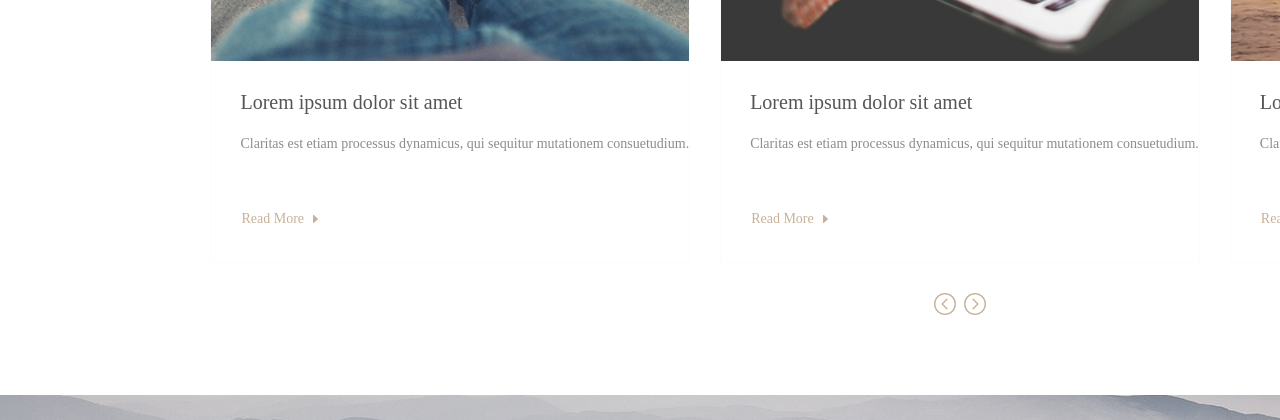
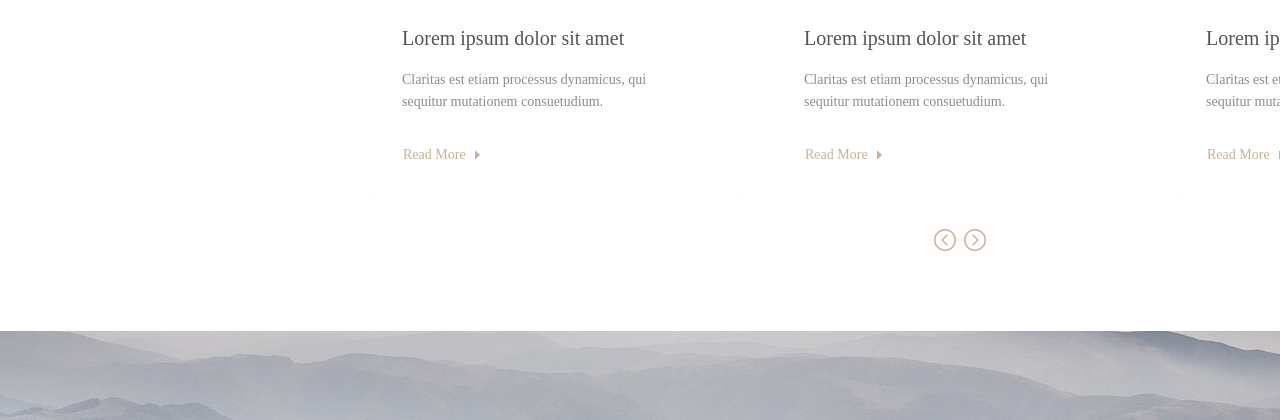
Before and after one commit to dorarock/dorarock.github.io, a plain HTML site: page index.html in a window 1280 px wide. Shown: the part 5689-6109 px from the top of the page. Drawn offline with Linux system fonts and the light colour scheme; a web font is replaced by a local one.

Commit message:
Update style.css

```diff
--- a/css/style.css
+++ b/css/style.css
@@ -1009,6 +1009,7 @@ input[type="checkbox"]:checked ~ .menu_ul {
     line-height: 22px;
     padding-left: 29px;
     margin-top: 19px;
+    max-width: 287px;
     transition: all .5s ease-out;
 }
 
```
